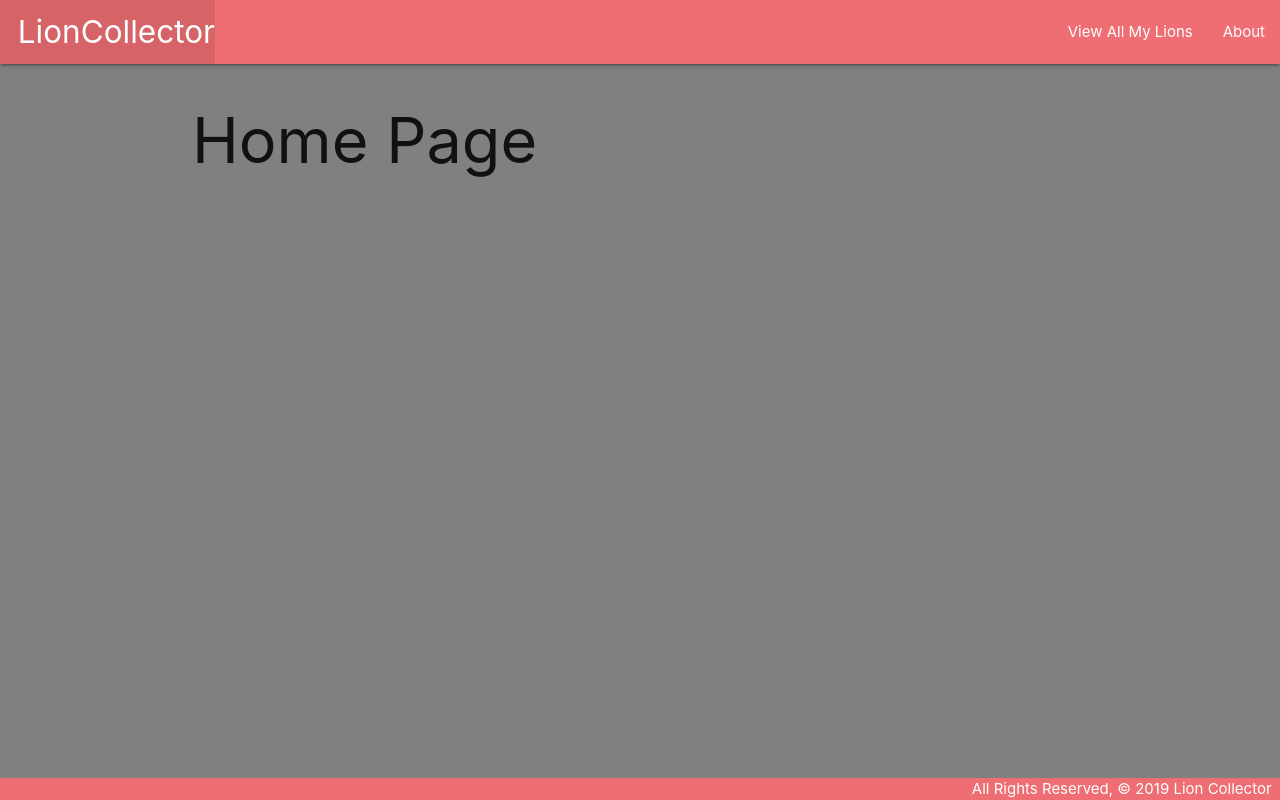
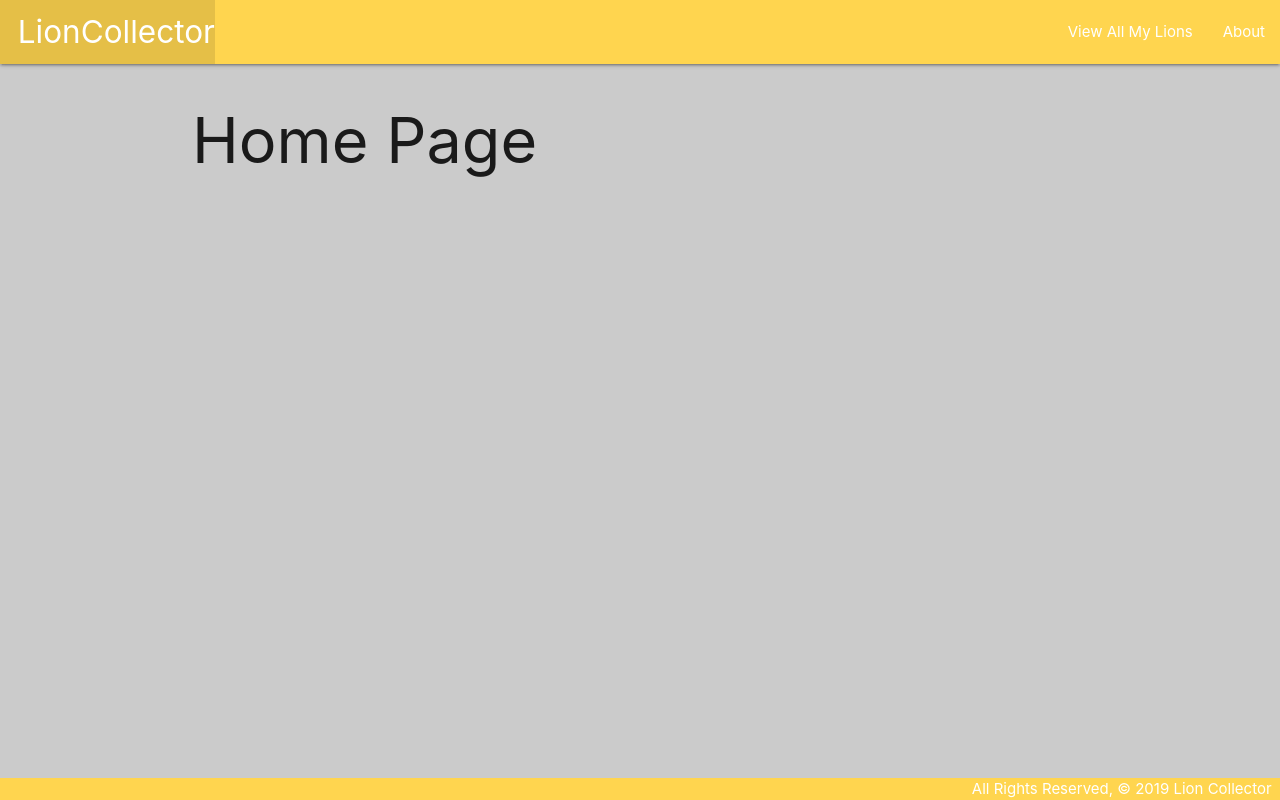
Before and after one commit to sbarber411/Lion_Collector, a Django app: page / in a window 1280 px wide. Run offline with Django 4.2, Linux system fonts and the light colour scheme.

Commit message:
some css

```diff
--- a/main_app/static/css/style.css
+++ b/main_app/static/css/style.css
@@ -1,11 +1,8 @@
-body {
-    background-color: gray;
-  }
-
-  body {
+ body {
     display: flex;
     min-height: 100vh;
     flex-direction: column;
+    background-color: rgb(203, 203, 203);
   }
 
   main {
--- a/main_app/templates/base.html
+++ b/main_app/templates/base.html
@@ -14,7 +14,7 @@
 <body>
   <header class="navbar-fixed">
     <nav>
-      <div class="nav-wrapper">
+      <div class="nav-wrapper #ffd54f amber lighten-2">
         <ul>
           <li><a href="/" class="left brand-logo">&nbsp;&nbsp;LionCollector</a></li>
         </ul>
@@ -29,7 +29,7 @@
     {% block content %}
     {% endblock %}
   </main>
-  <footer class="page-footer">
+  <footer class="page-footer #ffd54f amber lighten-2">
     <div class="right">All Rights Reserved, &copy; 2019 Lion Collector &nbsp;</div>
   </footer>
 </body>
```
